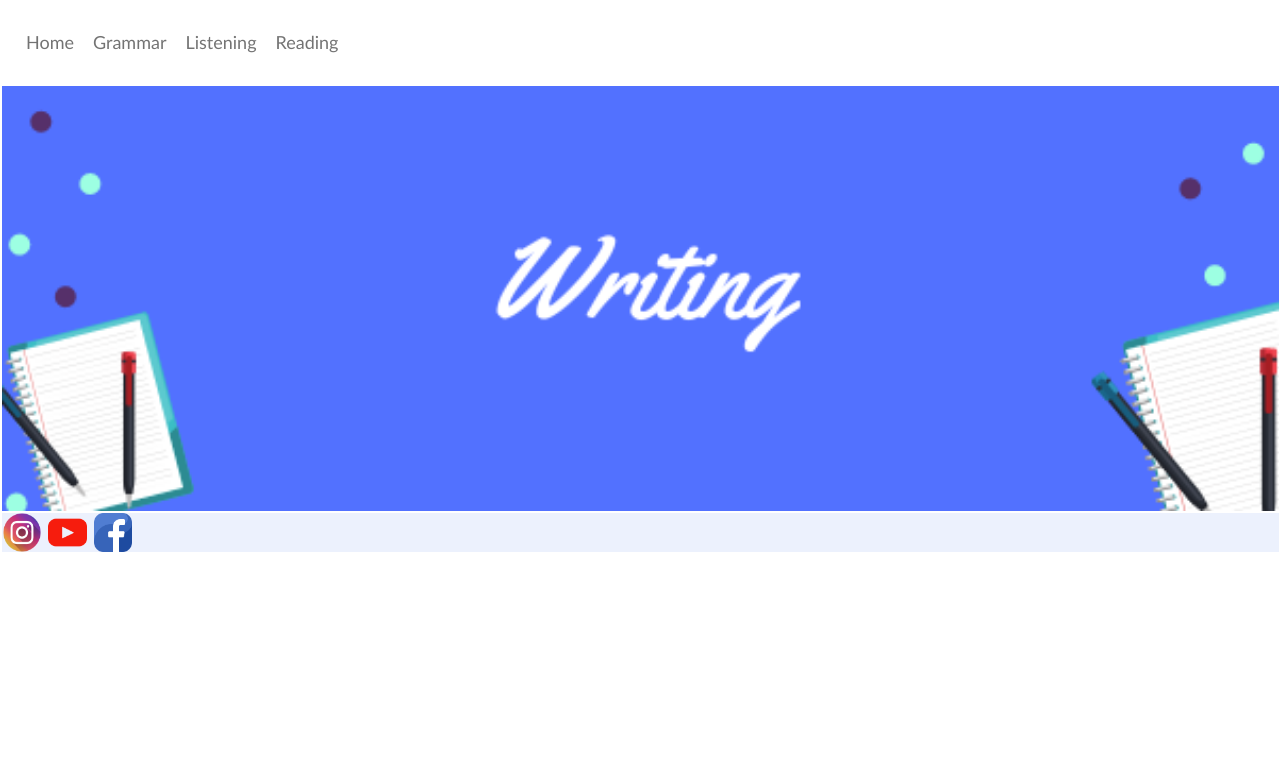
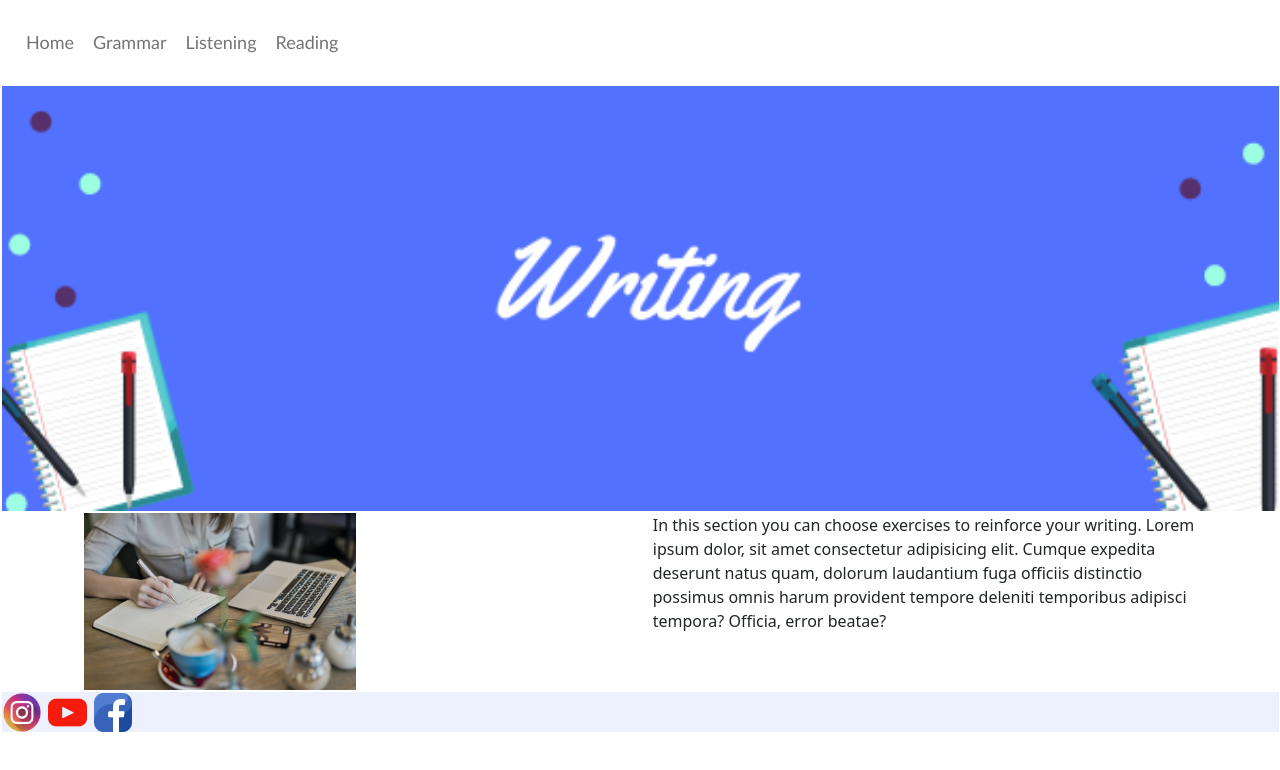
Before and after one commit to gronald86/retomarzo16, a plain HTML site: page pages/writing.html in a window 1280 px wide. Drawn offline with nearby package versions, Linux system fonts and the light colour scheme.

Commit message:
retoextra2

```diff
--- a/pages/writing.html
+++ b/pages/writing.html
@@ -49,6 +49,24 @@
 
     </div>
 
+    <div class="container">
+        <div class="row">
+         <div class="col">
+            <img src="../images/writing.png" width="50%" alt="reading">
+          </div>
+
+            <div class="col">
+            In this section you can choose exercises to reinforce your writing.
+            Lorem ipsum dolor, sit amet consectetur adipisicing elit. Cumque expedita deserunt natus quam, dolorum laudantium fuga officiis distinctio possimus omnis harum provident tempore deleniti temporibus adipisci tempora? Officia, error beatae?
+          </div>
+
+
+
+
+        </div>
+      </div>
+
+
 
 </body>
 
```
